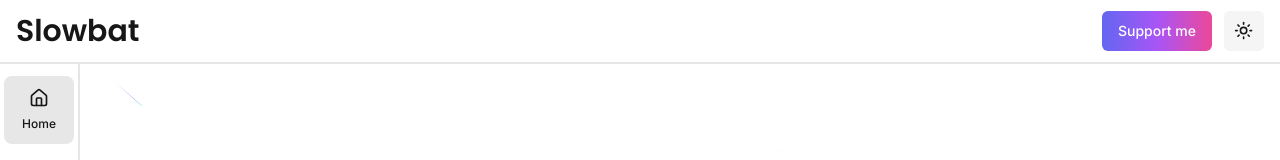
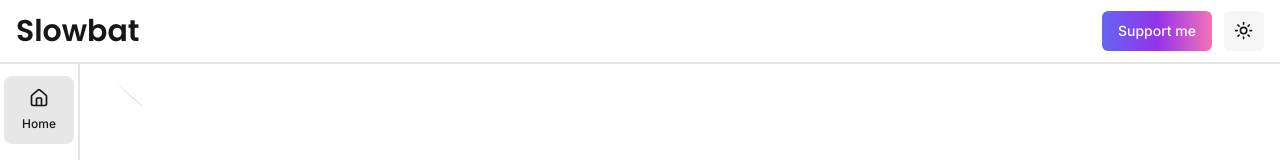
Before and after one commit to Slowbat200/my-portfolio, a Next.js app: page / in a window 1280 px wide. Shown: the top 160 px of the page. Built offline with nearby package versions, Linux system fonts and the light colour scheme.

Commit message:
I dont know

```diff
--- a/components/ui/button.tsx
+++ b/components/ui/button.tsx
@@ -19,7 +19,7 @@ const buttonVariants = cva(
         ghost: "hover:bg-accent hover:text-accent-foreground",
         link: "text-primary underline-offset-4 hover:underline",
         section: 'border-[4px] border-[#6528F7] rounded-full hover:scale-125 p-[3px] hover:border-0 hover:bg-gradient-to-r from-[#5d12d2] to-[#b931fc] transition-all',
-        premium: 'bg-gradient-to-r from-indigo-500 via-purple-500 to-pink-500 text-white border-0',
+        premium: 'bg-gradient-to-r from-indigo-500 via-purple-600 to-pink-400 text-white border-0',
       },
       size: {
         default: "h-10 px-4 py-2",
```
